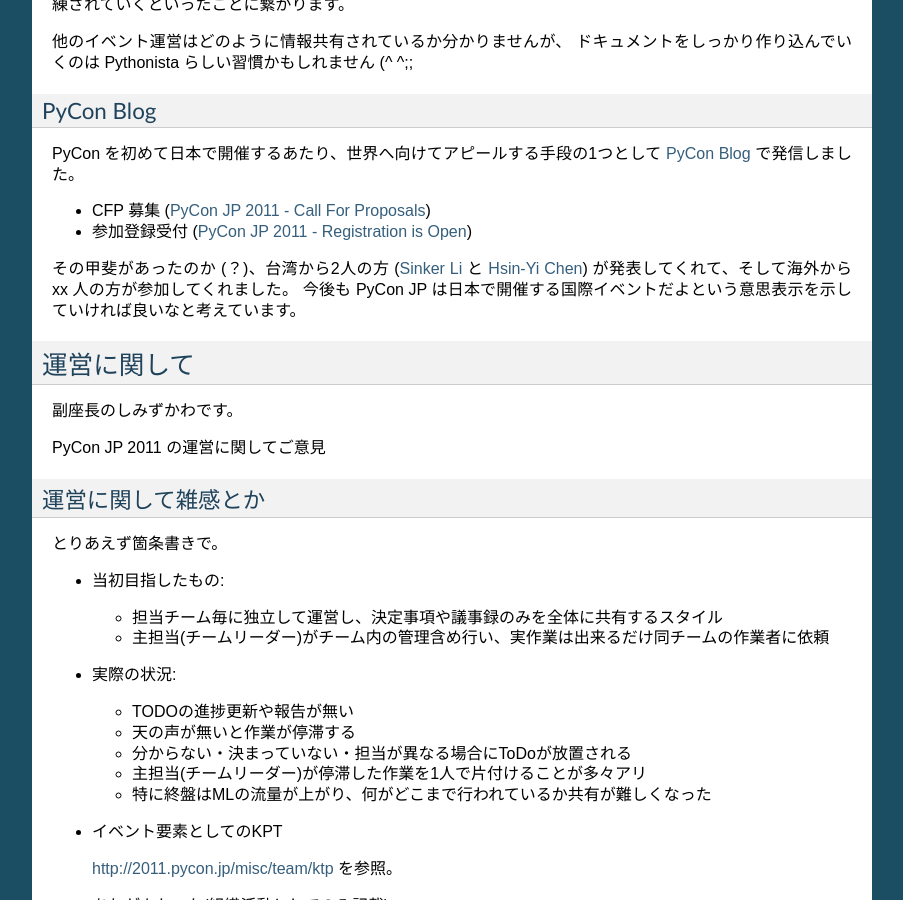
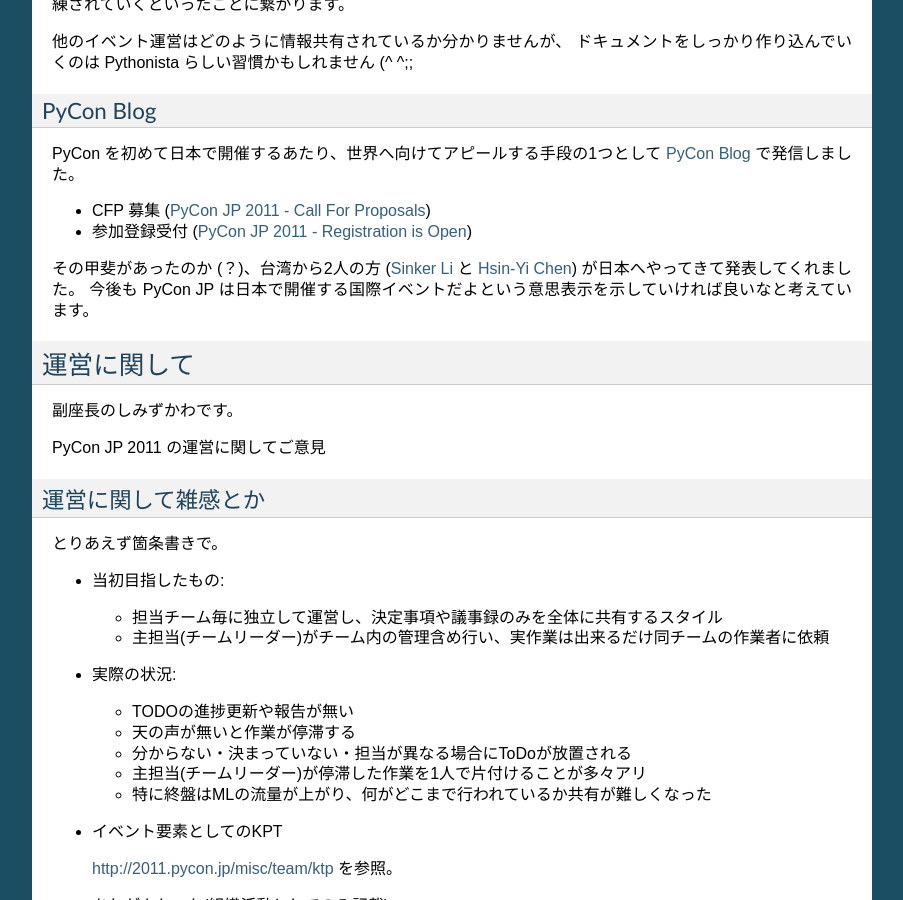
Before and after one commit to michilu/pyconjp-management-side-report, a Sphinx documentation site: the page built from sphinx/report.rst, in a window 1280 px wide and 900 px high, scrolled down 7201 px. Shown: the whole window, without its empty margins (198-1101 px from the left). Built offline with Sphinx 7.4.7, drawn with Linux system fonts in a browser that asks for light colours.

Commit message:
海外からの参加者の文章を修正

```diff
--- a/sphinx/report.rst
+++ b/sphinx/report.rst
@@ -342,7 +342,7 @@
 * CFP 募集 (`PyCon JP 2011 - Call For Proposals`_)
 * 参加登録受付 (`PyCon JP 2011 - Registration is Open`_)
 
-その甲斐があったのか (？)、台湾から2人の方 (`Sinker Li`_ と `Hsin-Yi Chen`_) が発表してくれて、そして海外から xx 人の方が参加してくれました。
+その甲斐があったのか (？)、台湾から2人の方 (`Sinker Li`_ と `Hsin-Yi Chen`_) が日本へやってきて発表してくれました。
 今後も PyCon JP は日本で開催する国際イベントだよという意思表示を示していければ良いなと考えています。
 
 .. _PyCon Blog: http://pycon.blogspot.com/
```
